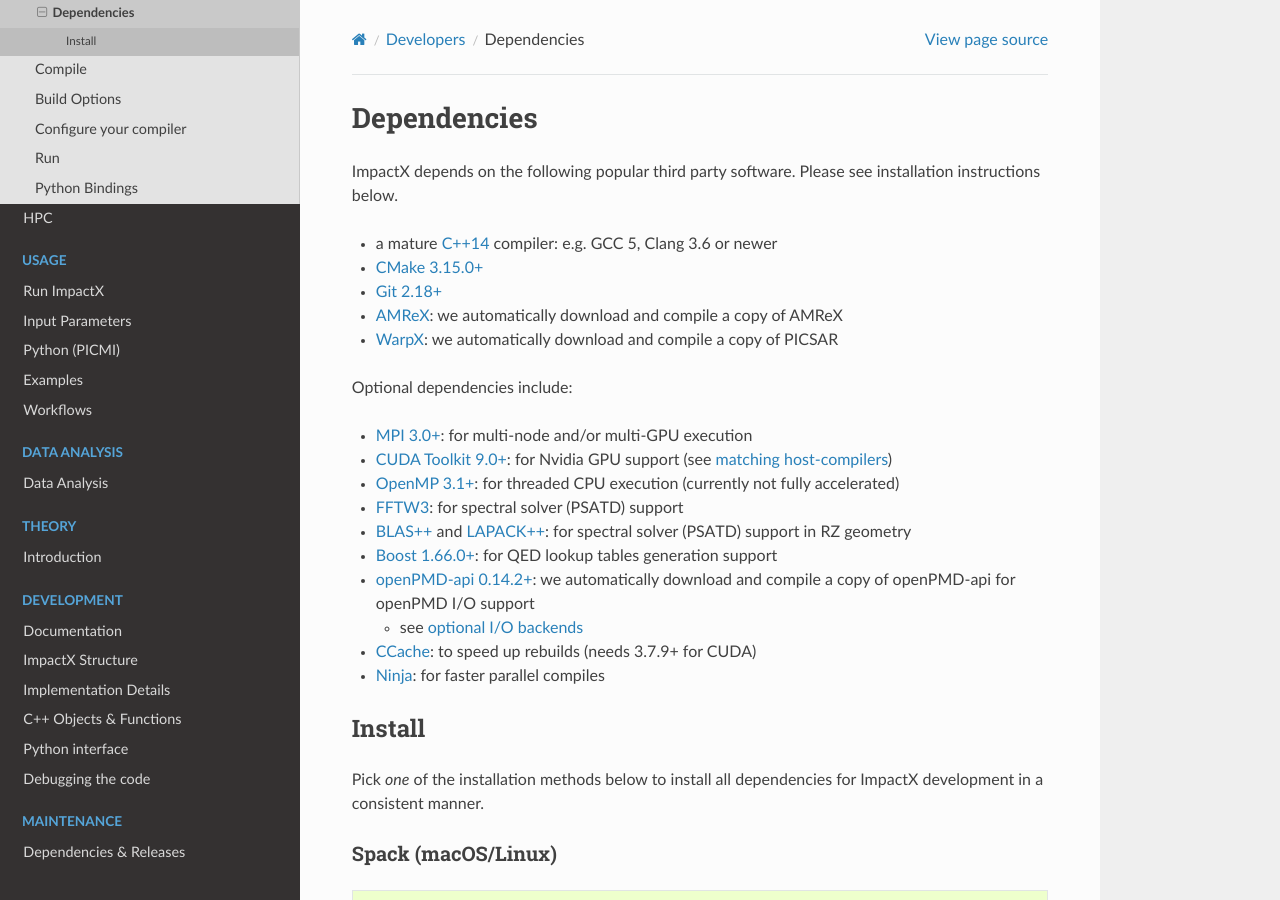
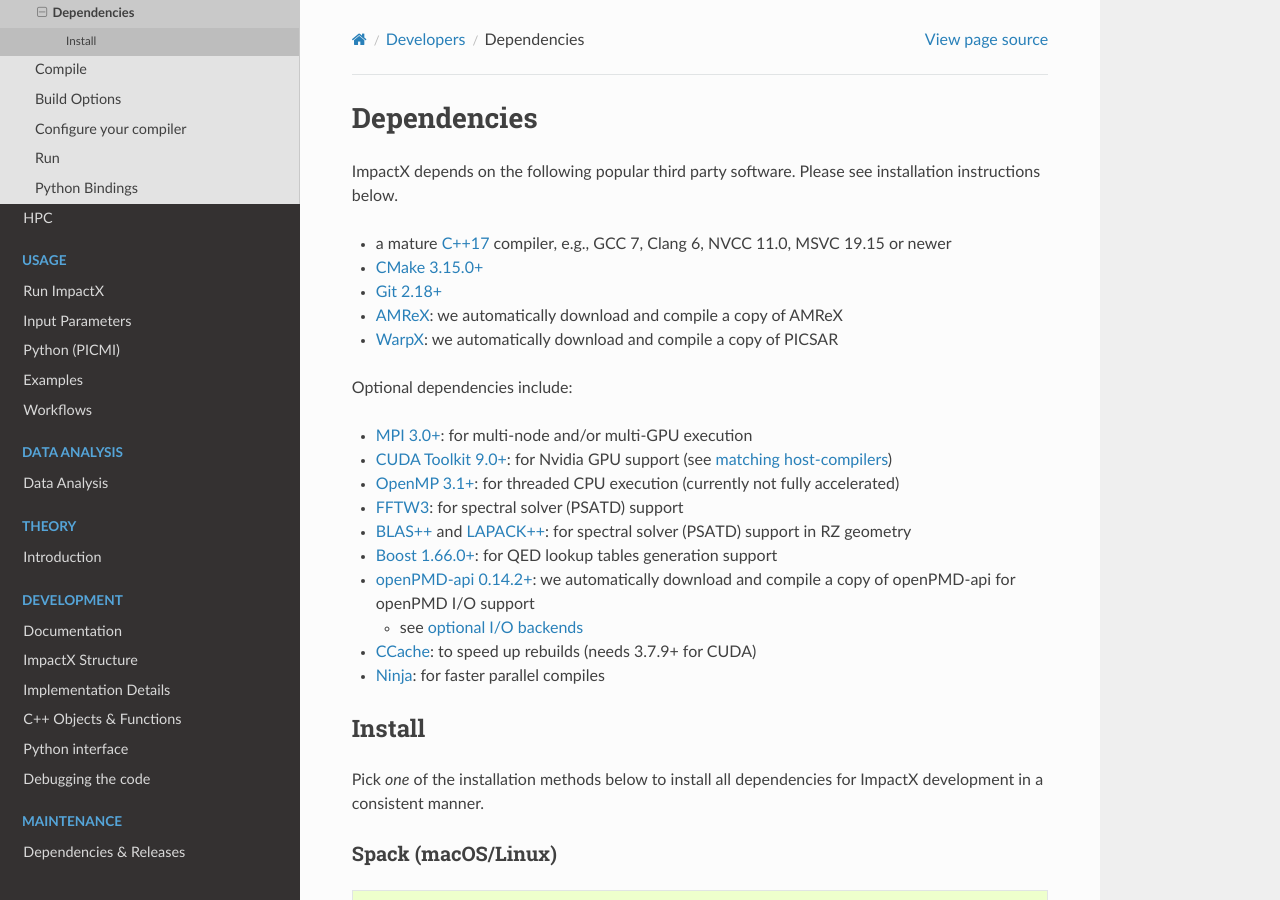
Before and after one commit to ECP-WarpX/impactx, a Sphinx documentation site: the page built from docs/source/install/dependencies.rst, in a window 1280 px wide and 900 px high. Built offline with Sphinx 7.4.7 and the Read the Docs theme 2.0.0, drawn with Linux system fonts in a browser that asks for light colours.

Commit message:
Docs: C++17
Update documentation on C++ standard requirements, follow up to
PR #18.

```diff
--- a/CMakeLists.txt
+++ b/CMakeLists.txt
@@ -148,7 +148,7 @@
 # add sources
 add_subdirectory(src)
 
-# C++ properties: at least a C++14 capable compiler is needed
+# C++ properties: at least a C++17 capable compiler is needed
 foreach(ImpactX_tgt IN LISTS _ALL_TARGETS)
     target_compile_features(${ImpactX_tgt} PUBLIC cxx_std_17)
 endforeach()
--- a/docs/source/install/dependencies.rst
+++ b/docs/source/install/dependencies.rst
@@ -6,7 +6,7 @@
 ImpactX depends on the following popular third party software.
 Please see installation instructions below.
 
-- a mature `C++14 <https://en.wikipedia.org/wiki/C%2B%2B14>`__ compiler: e.g. GCC 5, Clang 3.6 or newer
+- a mature `C++17 <https://en.wikipedia.org/wiki/C%2B%2B17>`__ compiler, e.g., GCC 7, Clang 6, NVCC 11.0, MSVC 19.15 or newer
 - `CMake 3.15.0+ <https://cmake.org>`__
 - `Git 2.18+ <https://git-scm.com>`__
 - `AMReX <https://amrex-codes.github.io>`__: we automatically download and compile a copy of AMReX
```
Also changed, not shown: README.md (+1 -1 lines).
